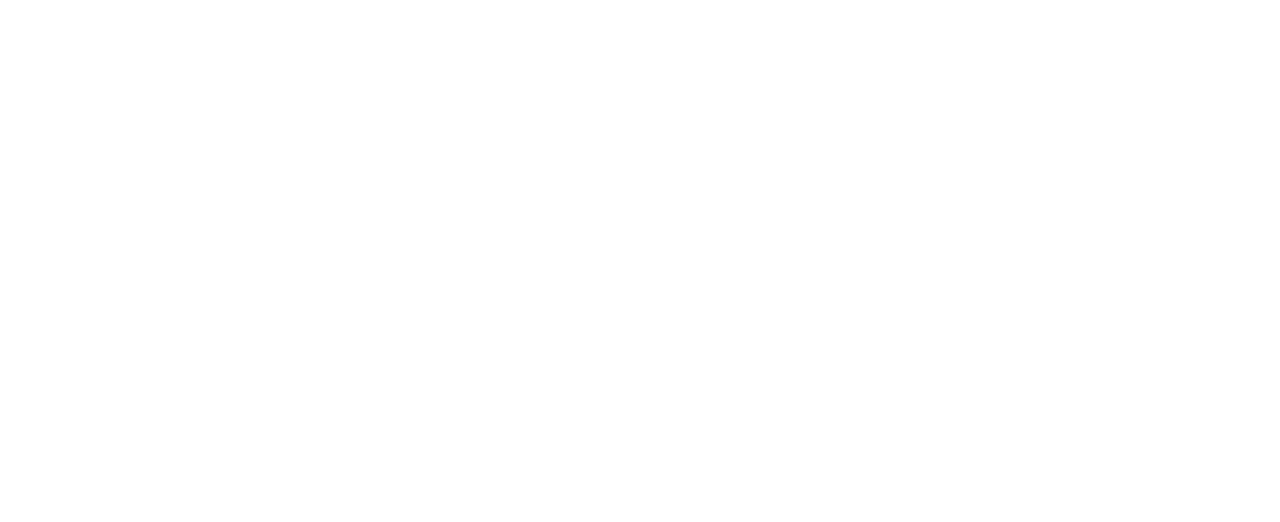
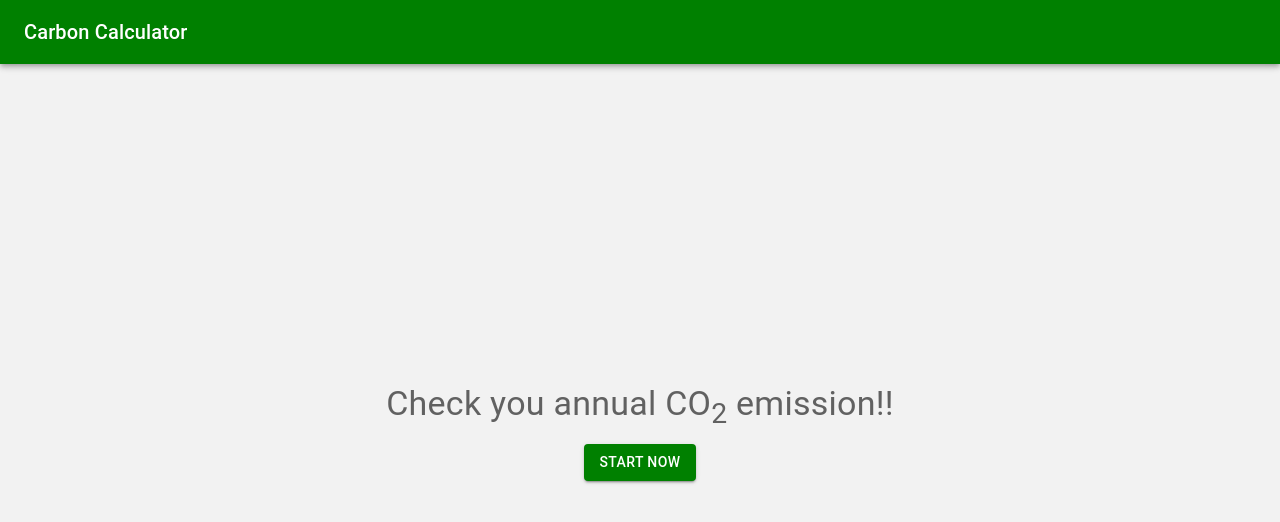
Before and after one commit to caioaletroca/carbon-calculator-fe, a React (Create React App) app: page / in a window 1280 px wide. Before the commit this address had no page. Shown: the top 522 px of the page. Built offline with nearby package versions, Linux system fonts and the light colour scheme.

Commit message:
Added home page

```diff
--- a/src/App.tsx
+++ b/src/App.tsx
@@ -3,10 +3,15 @@
 import CalculatorPage from './pages/CalculatorPage';
 import CalculatorPageContent from 'pages/CalculatorPage/Content';
 import ReportPage from 'pages/ReportPage';
+import HomePage from 'pages/HomePage';
 
 function App() {
   return (
     <Routes>
+      <Route
+        path='/'
+        element={<HomePage />}
+      />
       <Route
         path='/calculator'
         element={<CalculatorPage />}>
--- a/src/core/providers/CarbonDataProvider.tsx
+++ b/src/core/providers/CarbonDataProvider.tsx
@@ -1,5 +1,5 @@
 import React from "react";
-import { CarbonData, Usage } from "core/types";
+import { CarbonData } from "core/types";
 import session from 'core/stores/SessionStorage';
 
 interface CarbonDataContextProps {
--- /dev/null
+++ b/src/pages/HomePage/index.module.scss
@@ -0,0 +1,8 @@
+.wrapper {
+    display: flex;
+    flex-direction: column;
+    align-items: center;
+    justify-content: center;
+    width: 100%;
+    height: 100%;
+}
--- /dev/null
+++ b/src/pages/HomePage/index.tsx
@@ -0,0 +1,31 @@
+import { Button, Typography } from "@mui/material";
+import Header from "commons/Header";
+import { Content, Page, View } from "commons/Layout";
+import { useNavigate } from "react-router-dom";
+import styles from './index.module.scss';
+
+export default function HomePage() {
+    const navigate = useNavigate();
+
+    const handleClick = () => navigate('/calculator');
+
+    return (
+        <Page>
+            <Header />
+            <View>
+                <Content>
+                    <div className={styles.wrapper}>
+                        <Typography variant='h4' color='text.secondary' gutterBottom>
+                            Check you annual CO<sub>2</sub> emission!!
+                        </Typography>
+                        <Button
+                            variant='contained'
+                            onClick={handleClick}>
+                            Start Now
+                        </Button>
+                    </div>
+                </Content>
+            </View>
+        </Page>
+    )
+}
--- a/src/pages/ReportPage/index.tsx
+++ b/src/pages/ReportPage/index.tsx
@@ -10,16 +10,20 @@
 import Card from "./Card";
 import styles from './index.module.scss';
 
+interface ReportDataByCategory {
+    [x: string]: ReportData[]
+}
+
 export default function ReportPage() {
     const navigate = useNavigate();
     const { sum, data } = useReport();
     const { data: categories } = useQuery<Category[]>(['categories'], CategoryService.get);
 
-    const usagesByCategory = React.useMemo(() => {
+    const usagesByCategory: ReportDataByCategory = React.useMemo(() => {
         return categories?.reduce((sum, category) => ({
             ...sum,
             [category.name]: data?.filter(usage => usage.category_id === category.id)
-        }), {});
+        }), {}) as ReportDataByCategory;
     }, [data, categories]);
 
     const handleBack = () => navigate(-1)
@@ -39,9 +43,9 @@
                             <Grid container spacing={2}>
                                 {
                                     usagesByCategory &&
-                                    Object.entries(usagesByCategory as any).map(([ category, data ], index) => (
+                                    Object.entries(usagesByCategory).map(([ category, data ], index) => (
                                         <Grid key={index} item xs={12} sm={6} md={4}>
-                                            <Card category={category} data={data as ReportData[]} />
+                                            <Card category={category} data={data} />
                                         </Grid>
                                     ))
                                 }
```
